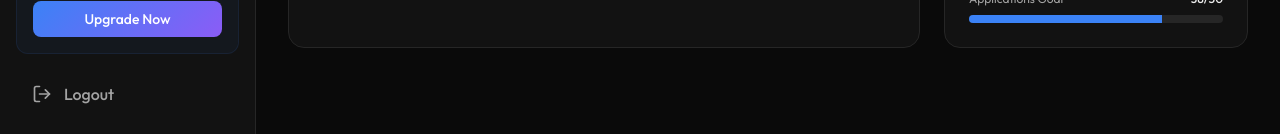
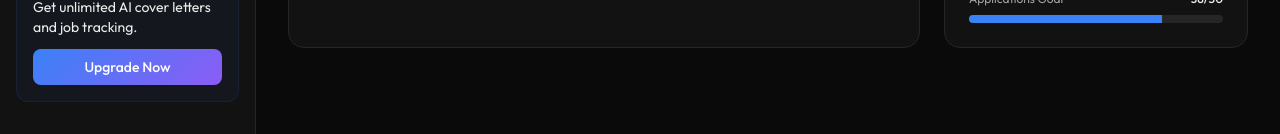
Before and after one commit to Kunal935/Auto_Job_Agent, a React (Vite) app in the folder frontend/: page / in a window 1280 px wide. Shown: the part 666-800 px from the top of the page. Built offline with nearby package versions, Linux system fonts and the light colour scheme; no server answers.

Commit message:
Update Sidebar.jsx

```diff
--- a/frontend/src/components/layout/Sidebar.jsx
+++ b/frontend/src/components/layout/Sidebar.jsx
@@ -60,16 +60,6 @@ export default function Sidebar() {
                         Upgrade Now
                     </button>
                 </div>
-                <button
-                    onClick={() => {
-                        localStorage.removeItem('token');
-                        window.location.href = '/login';
-                    }}
-                    className="flex items-center gap-3 px-4 py-3 w-full text-muted-foreground hover:text-destructive hover:bg-destructive/10 rounded-lg transition-all duration-200 group"
-                >
-                    <LogOut className="w-5 h-5" />
-                    <span className="font-medium group-hover:block">Logout</span>
-                </button>
             </div>
         </div>
     );
```
